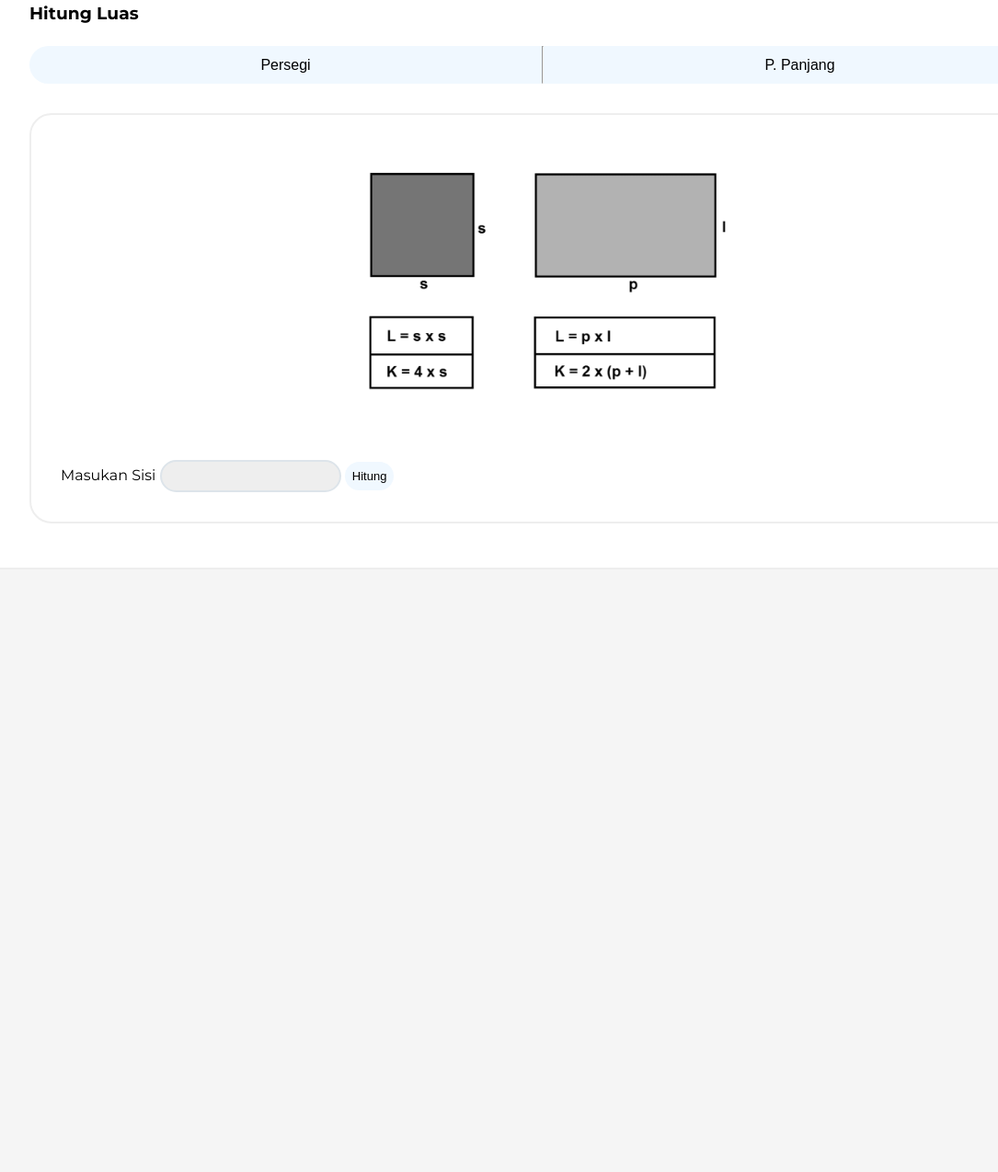
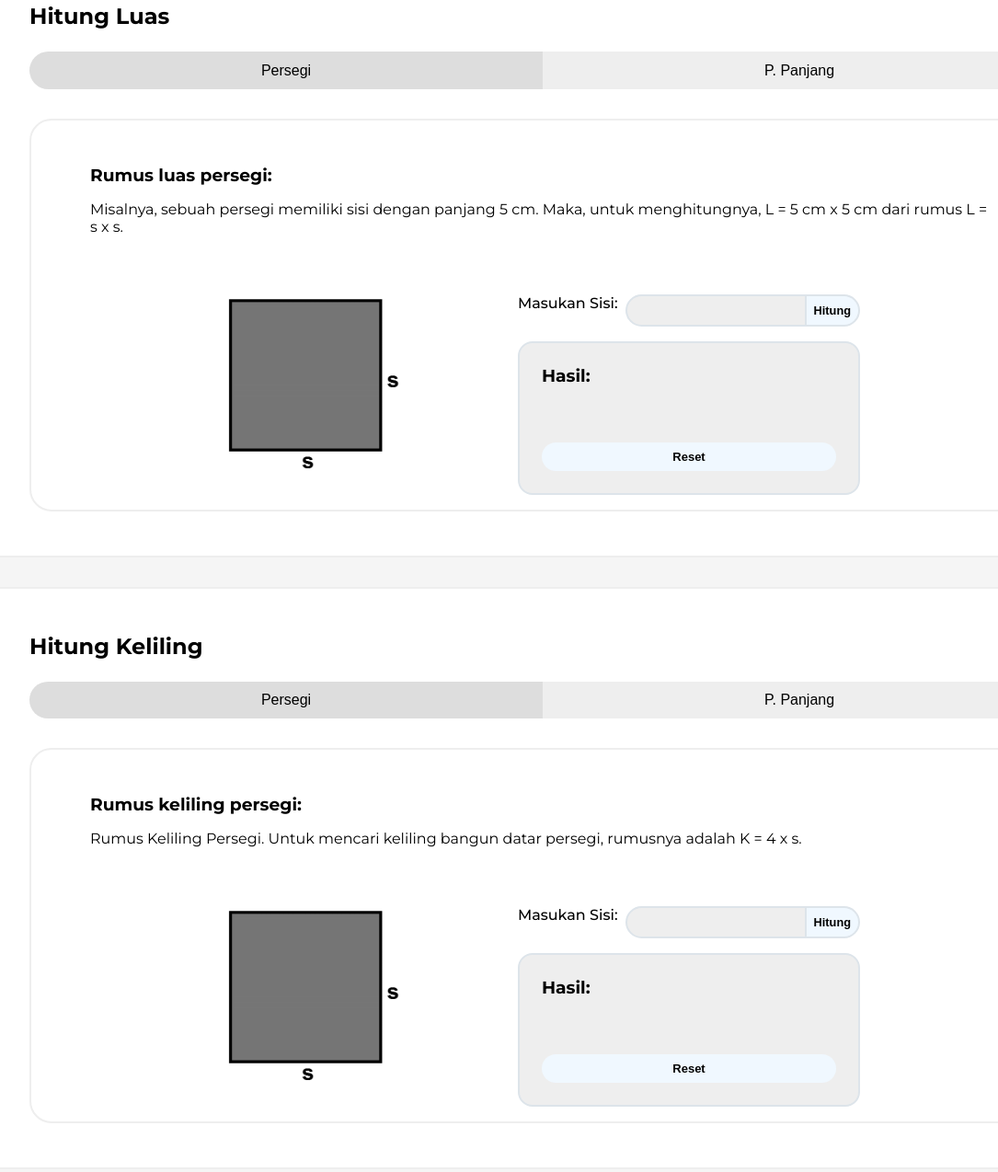
Before and after one commit to revou-fundamental-course/8-jan-24-nabhanRasya, a plain HTML site: page index.html in a window 1280 px wide. Shown: the part 421-1695 px from the top of the page at 92% size, without its empty margins (50-1135 px from the left). Before the commit the page ends 1040 px from the top, so only its background shows below. Drawn offline with Linux system fonts and the light colour scheme.

Commit message:
third commit

```diff
--- a/css/style.css
+++ b/css/style.css
@@ -10,17 +10,20 @@
 
 html {
   scroll-behavior: smooth;
-  scroll-padding: 2rem;
+  scroll-padding: 5rem;
 }
 
 a {
   color: black;
 }
+label {
+  font-size: medium;
+  font-weight: 500;
+}
 
 body {
   font-family: "Montserrat", sans-serif;
   background-color: rgb(245, 245, 245);
-  height: 1000px;
   padding-top: 4.5rem;
 }
 
@@ -102,7 +105,7 @@ header .header-text-wrap .header-text a button:not(:hover) {
   transition-duration: 0.5s;
 }
 
-section #section-1 {
+section .section-1 {
   justify-content: start;
   background-color: #fff;
   border: 2px solid #eeeeee;
@@ -111,20 +114,19 @@ section #section-1 {
   padding: 3rem;
 }
 
-section #section-1 .content .content-nav {
+section .section-1 .content .content-nav {
   margin-top: 1.5rem;
   font-size: medium;
-  font-weight: 400;
   display: flex;
   justify-content: center;
 }
 
-section #section-1 .content .content-nav a {
+section .section-1 .content .content-nav a {
   width: 100%;
 }
 
-section #section-1 .content .content-nav a button {
-  background-color: aliceblue;
+section .section-1 .content .content-nav a button {
+  background-color: #eeeeee;
   border: 0;
   padding: 0.7rem;
   width: 100%;
@@ -133,23 +135,24 @@ section #section-1 .content .content-nav a button {
   cursor: pointer;
 }
 
-section #section-1 .content {
+section .section-1 .content {
   display: grid;
   gap: 2rem;
 }
 
-section #section-1 .content .content-nav a button:hover {
-  background-color: rgb(221, 228, 234);
+section .section-1 .content .content-nav a button:hover {
+  background-color: #ddd;
   transition-duration: 0.5s;
 }
 
-section #section-1 .content .content-nav a button:not(:hover) {
+section .section-1 .content .content-nav a button:not(:hover) {
   transition-duration: 0.5s;
 }
 
-section #section-1 .content .content-nav a .persegi {
+section .section-1 .content .content-nav a .persegi {
   border-right: 0;
   border-radius: 2rem 0 0 2rem;
+  background-color: #ddd;
 }
 
 .kalkulator {
@@ -157,35 +160,81 @@ section #section-1 .content .content-nav a .persegi {
   background-color: #ffffff;
   border: 2px solid #eeeeee;
   border-radius: 1.5rem;
-  padding: 2rem;
+}
+
+.kalkulator .rumus {
+  padding: 3rem 4rem;
+  display: flex;
+  flex-direction: column;
+  gap: 1rem;
 }
 
 .kalkulator .card {
-  display: grid;
-  gap: 3rem;
+  display: flex;
+  justify-content: center;
+  flex-wrap: wrap;
+  align-items: flex-start;
+  padding: 1rem;
+}
+
+.kalkulator .card .img-rumus {
+  display: flex;
 }
 
 .kalkulator .card .kalkulator-input #numInput {
   background-color: #eeeeee;
   border: 2px solid rgb(221, 228, 234);
   padding: 0.5rem;
-  border-radius: 2rem;
+  border-radius: 2rem 0 0 2rem;
+  margin-left: 0.5rem;
 }
 
 .kalkulator .card .kalkulator-input button {
   background-color: aliceblue;
-  border: 0;
+  border: 2px solid rgb(221, 228, 234);
+  border-left: 0;
   padding: 0.5rem;
-  border-radius: 2rem;
-  font-size: small;
+  border-radius: 0 2rem 2rem 0;
+  font-size: 0.8rem;
+  font-weight: 700;
   cursor: pointer;
 }
 
-.kalkulator .card .img-rumus {
+.kalkulator .card .kalkulator-input {
   display: flex;
-  justify-content: center;
+  flex-direction: column;
+  gap: 1rem;
+}
+
+.kalkulator .card .kalkulator-input .input {
+  display: flex;
+}
+
+.kalkulator .card .kalkulator-input .result {
+  background-color: #eeeeee;
+  padding: 1.5rem;
+  border-radius: 1rem;
+  border: 2px solid rgb(221, 228, 234);
+  display: flex;
+  flex-direction: column;
+  gap: 0.4rem;
 }
 
 .kalkulator .card .img-rumus img {
-  width: 50%;
+  width: 60%;
 }
+
+.kalkulator .card .kalkulator-input .result .reset {
+  display: flex;
+  margin-top: 3rem;
+}
+
+.kalkulator .card .kalkulator-input .reset button {
+  font-size: small;
+  font-weight: 700;
+  background-color: aliceblue;
+  border: 0;
+  width: 100%;
+  border-radius: 10rem;
+  cursor: pointer;
+}
--- a/index.html
+++ b/index.html
@@ -21,7 +21,7 @@
                 </div>
                 <ul class="menu">
                     <li class="item"><a href="#section-1">Hitung Luas</a></li>
-                    <li class="item"><a href="">Hitung Keliling</a></li>
+                    <li class="item"><a href="#section-2">Hitung Keliling</a></li>
                 </ul>
             </nav>
         </div>
@@ -36,8 +36,8 @@
     </Header>
 
     <section>
-        <div id="section-1">
-            <h3>Hitung Luas</h3>
+        <div id="section-1" class="section-1">
+            <h2>Hitung Luas</h2>
             <div class="content">
                 <div class="content-nav">
                     <a href="">
@@ -45,7 +45,6 @@
                             <p>Persegi</p>
                         </button>
                     </a>
-                    <hr>
                     <a href="">
                         <button class="p-panjang">
                             <p>P. Panjang</p>
@@ -53,14 +52,74 @@
                     </a>
                 </div>
                 <div class="kalkulator">
+                    <div class="rumus">
+                        <h3>Rumus luas persegi:</h3>
+                        <p>Misalnya, sebuah persegi memiliki sisi dengan panjang 5 cm. Maka, untuk menghitungnya, L = 5
+                            cm x 5 cm dari rumus L = s x s.</p>
+                    </div>
                     <div class="card">
                         <div class="img-rumus">
-                            <img src="asset/rumus.png" alt="Rumus">
+                            <img src="asset/persegi.png" alt="Rumus">
                         </div>
                         <div class="kalkulator-input">
-                            <label for="numInput">Masukan Sisi</label>
-                            <input type="number" name="numInput" id="numInput">
-                            <button type="submit">Hitung</button>
+                            <div class="input">
+                                <label for="numInput">Masukan Sisi:</label>
+                                <input type="number" name="numInput" id="numInput">
+                                <button type="submit" id="tombol">Hitung</button>
+                            </div>
+                            <div class="result">
+                                <h3>Hasil:</h3>
+                                <p id="hasilLuas">
+                                </p>
+                                <div class="reset">
+                                    <button type="reset">Reset</button>
+                                </div>
+                            </div>
+                        </div>
+                    </div>
+                </div>
+            </div>
+        </div>
+
+        <div id="section-2" class="section-1">
+            <h2>Hitung Keliling</h2>
+            <div class="content">
+                <div class="content-nav">
+                    <a href="">
+                        <button class="persegi">
+                            <p>Persegi</p>
+                        </button>
+                    </a>
+                    <a href="">
+                        <button class="p-panjang">
+                            <p>P. Panjang</p>
+                        </button>
+                    </a>
+                </div>
+                <div class="kalkulator">
+                    <div class="rumus">
+                        <h3>Rumus keliling persegi:</h3>
+                        <p>Rumus Keliling Persegi. Untuk mencari keliling bangun datar persegi, rumusnya adalah K = 4 x
+                            s.</p>
+                    </div>
+                    <div class="card">
+                        <div class="img-rumus">
+                            <img src="asset/persegi.png" alt="Rumus">
+                        </div>
+                        <div class="kalkulator-input">
+                            <div class="input">
+                                <label for="numInput">Masukan Sisi:</label>
+                                <input type="number" name="numInput" id="numInput" class="numInputK">
+                                <button id="tombol2" type="submit">Hitung</button>
+                            </div>
+                            <div class="result">
+                                <h3>Hasil:</h3>
+                                <p id="hasilKeliling">
+                                </p>
+                                <div class="reset">
+                                    <button type="reset">Reset</button>
+                                </div>
+                            </div>
                         </div>
                     </div>
                 </div>
@@ -68,6 +127,7 @@
         </div>
     </section>
 
+    <script src="js/script.js"></script>
 </body>
 
 </html>
--- /dev/null
+++ b/js/script.js
@@ -0,0 +1,27 @@
+const rLuasPersegi = (s) => {
+  return s * s;
+};
+
+const hitungPersegi = () => {
+  const nomor = document.getElementById("numInput").value;
+  const hasilLuas = rLuasPersegi(nomor);
+  alert(hasilLuas);
+};
+
+document.getElementById("tombol").addEventListener("click", function () {
+  hitungPersegi();
+});
+
+const rKelilingPersegi = (s) => {
+  return 4 * s;
+};
+
+const hitungKelilingPersegi = () => {
+  const nomor = document.getElementsByClassName(numInputK).value;
+  const hasilKeliling = rKelilingPersegi(nomor);
+  alert(hasilKeliling);
+};
+
+document.getElementById("tombol2").addEventListener("click", function () {
+  hitungKelilingPersegi();
+});
```
Also changed, not shown: asset/persegi-panjang.png (added), asset/persegi.png (added), asset/rumus-persegi.png (added).
